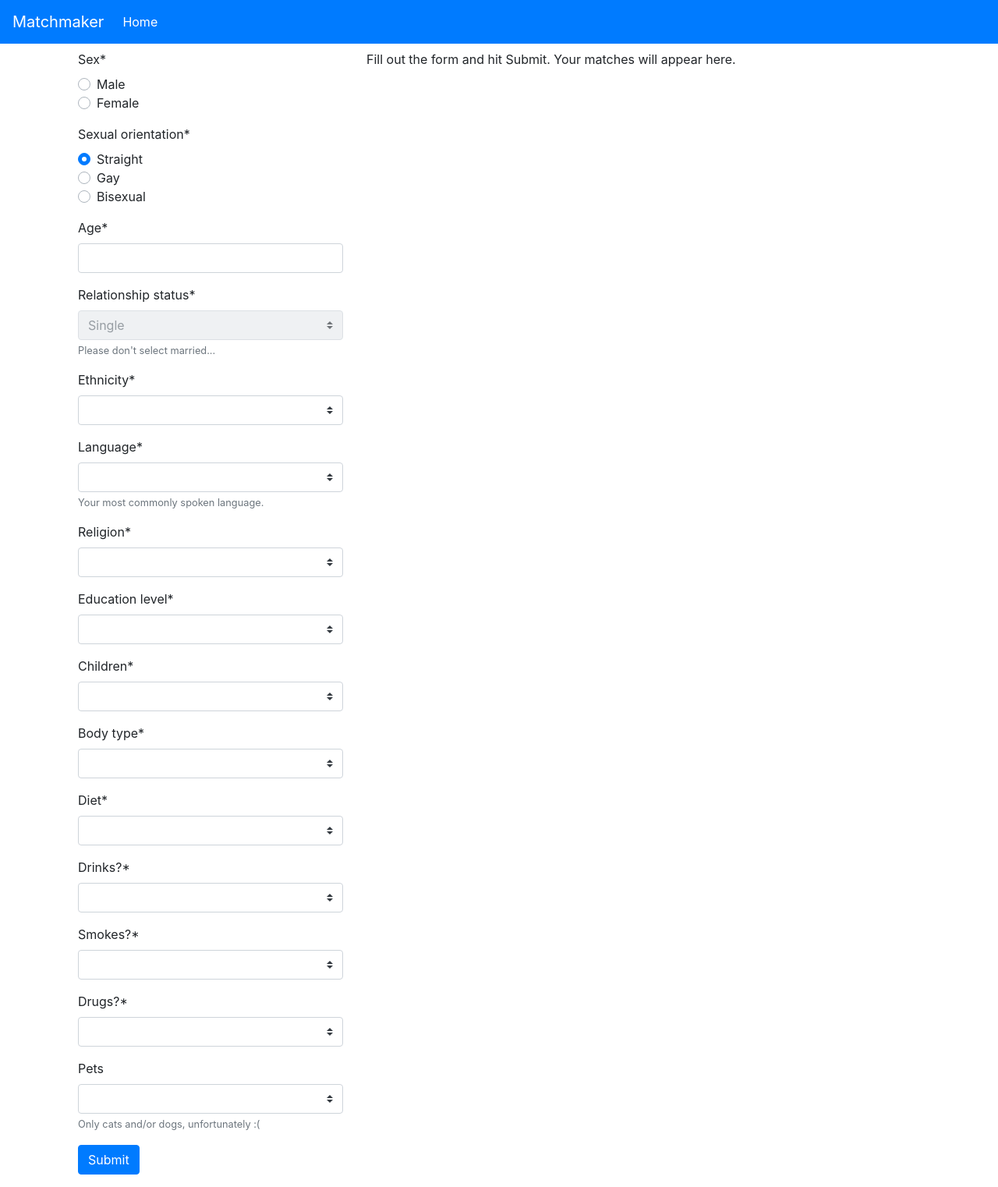
After one commit to GlenCrawford/matchmaker, a Django app: page /profile in a window 1280 px wide. The commit adds this page. Shown: the whole page at 78% size. Run offline with Django 3.2, Linux system fonts and the light colour scheme; some libraries are stand-ins or nearby versions.

Commit message:
Build profile form (and Ajax submission).

```diff
--- a/matchmaker.py
+++ b/matchmaker.py
@@ -14,7 +14,8 @@ def main():
   population_data_frame.drop('input', inplace = True)
 
   # For testing/debugging preprocessing:
-  # print(population_data_frame['pets_dogs'].value_counts(dropna = False))
+  # population_data_frame = Utilities.reverse_preprocessing(population_data_frame)
+  # print(population_data_frame['smokes'].value_counts(dropna = False))
   # print(population_data_frame[['pets_cats']])
   # exit()
 
--- a/matchmaker/data_preprocessing.py
+++ b/matchmaker/data_preprocessing.py
@@ -27,7 +27,7 @@ INPUT_DATA_COLUMNS_TO_USE = [
   # String
   # No missing values
   # 5 unique values: single (93%), seeing someone (3%), available (3%), married (0.5%), unknown (0.02%)
-  # Drop rows that are unknown, and it's kind of critical given the problem domain.
+  # Drop rows that are unknown, because that's kind of critical given the problem domain.
   # Drop rows that are seeing someone or married, because...why are they online dating?
   # Remove this feature after dropping the rows, won't need it after that.
   'relationship_status',
@@ -120,7 +120,7 @@ INPUT_DATA_COLUMNS_TO_USE = [
   # "likes dogs", and no mention of the rabbit.
   # Ignore the whole "likes" and "dislikes" aspect and simply turn it into a feature of what they actually have by first
   # mapping the values into a comma-separated list of what they have (e.g. "cats,dogs"), and then dropping and replacing
-  # the column in favour of two separate columns (pets_cats and pets_dogs) which are then label-binarizer encoded.
+  # the column in favour of two separate columns (pets_cats and pets_dogs) which are then label-replacement encoded.
   'pets',
 
   # religion:
--- a/requirements.txt
+++ b/requirements.txt
@@ -8,3 +8,4 @@ seaborn==0.11.0
 Django==3.1.2
 gunicorn==20.0.4
 django-heroku==0.3.1
+django-crispy-forms==1.9.2
--- /dev/null
+++ b/web/matchmaker/forms.py
@@ -0,0 +1,30 @@
+from django import forms
+from crispy_forms.helper import FormHelper
+from crispy_forms.layout import Submit
+
+class ProfileForm(forms.Form):
+  def __init__(self, *args, **kwargs):
+    super().__init__(*args, **kwargs)
+    self.helper = FormHelper()
+    self.helper.form_id = 'profile_form'
+    self.helper.form_method = 'post'
+    self.helper.form_action = 'matches'
+
+    self.helper.add_input(Submit('submit', 'Submit'))
+
+  # Fields.
+  sex = forms.ChoiceField(widget = forms.RadioSelect, label = 'Sex', required = True, choices = [('m', 'Male'), ('f', 'Female')])
+  sexual_orientation = forms.ChoiceField(widget = forms.RadioSelect, label = 'Sexual orientation', required = True, choices = [('straight', 'Straight'), ('gay', 'Gay'), ('bisexual', 'Bisexual')], initial = 'straight')
+  age = forms.IntegerField(label = 'Age', required = True, min_value = 18, max_value = 110)
+  relationship_status = forms.ChoiceField(label = 'Relationship status', required = True, disabled = True, choices = [('single', 'Single'), ('available', 'Available'), ('seeing someone', 'Seeing someone'), ('married', 'Married')], initial = 'single', help_text = 'Please don\'t select married...')
+  ethnicity = forms.ChoiceField(label = 'Ethnicity', required = True, choices = [('', ''), ('white', 'White'), ('asian', 'Asian'), ('black', 'Black'), ('hispanic_latin', 'Hispanic / Latin')], initial = '')
+  speaks = forms.ChoiceField(label = 'Language', required = True, choices = [('', ''), ('afrikaans', 'Afrikaans'), ('english', 'English'), ('french', 'French'), ('hindi', 'Hindi'), ('japanese', 'Japanese'), ('mandarin_chinese', 'Mandarin Chinese'), ('portuguese', 'Portuguese'), ('russian', 'Russian'), ('spanish', 'Spanish')], initial = '', help_text = 'Your most commonly spoken language.')
+  religion = forms.ChoiceField(label = 'Religion', required = True, choices = [('', ''), ('atheism', 'Atheism'), ('agnosticism', 'Agnosticism'), ('buddhism', 'Buddhism'), ('hinduism', 'Hinduism'), ('islam', 'Islam'), ('judaism', 'Judaism'), ('christianity', 'Christianity'), ('catholicism', 'Catholicism'), ('other', 'Other')], initial = '')
+  education = forms.ChoiceField(label = 'Education level', required = True, choices = [('', ''), ('less_than_high_school', 'Less than high school'), ('high_school', 'High school'), ('in_progress_study', 'Studying (in progress)'), ('completed_undergraduate_study', 'Completed undergraduate study'), ('completed_postgraduate_study', 'Completed postgraduate study')], initial = '')
+  offspring = forms.ChoiceField(label = 'Children', required = True, choices = [('', ''), ('no_kids', 'None (but want them)'), ('no_kids_dont_want_any', 'None (and don\'t want any)'), ('has_kids', 'Have children (and want more)'), ('has_kids_but_no_more', 'Have children (but no more)')], initial = '')
+  body_type = forms.ChoiceField(label = 'Body type', required = True, choices = [('', ''), ('thin', 'Thin'), ('fit', 'Fit'), ('average', 'Average'), ('curvy', 'Curvy'), ('overweight', 'Overweight')], initial = '')
+  diet = forms.ChoiceField(label = 'Diet', required = True, choices = [('', ''), ('anything', 'Anything'), ('vegetarian', 'Vegetarian'), ('vegan', 'Vegan')], initial = '')
+  drinks = forms.ChoiceField(label = 'Drinks?', required = True, choices = [('', ''), ('never', 'Never'), ('rarely', 'Rarely'), ('socially', 'Socially'), ('often', 'Often')], initial = '')
+  smokes = forms.ChoiceField(label = 'Smokes?', required = True, choices = [('', ''), ('no', 'No'), ('yes', 'Yes'), ('sometimes', 'Sometimes')], initial = '')
+  drugs = forms.ChoiceField(label = 'Drugs?', required = True, choices = [('', ''), ('never', 'Never'), ('sometimes', 'Sometimes'), ('often', 'Often')], initial = '')
+  pets = forms.ChoiceField(label = 'Pets', required = False, choices = [('', ''), ('', 'None'), ('cats', 'Have cat(s)'), ('dogs', 'Have dog(s)'), ('cats,dogs', 'Have cat(s) and dog(s)')], initial = '', help_text = 'Only cats and/or dogs, unfortunately :(')
--- /dev/null
+++ b/web/matchmaker/static/matchmaker/js/profile_form.js
@@ -0,0 +1,29 @@
+$(document).ready(function() {
+  $('form#profile_form').submit(function(event) {
+    var $form = $(event.target);
+
+    $.ajax({
+      method: $form.prop('method'),
+      url: $form.prop('action'),
+      dataType: 'html',
+      data: $form.serialize(),
+      beforeSend: function(jqXHR, settings) {
+        window.scrollTo({ top: 0, behavior: 'smooth' });
+
+        $('#waiting-container').addClass('d-none');
+        $('#loading-container').removeClass('d-none');
+        $('#matches-container').addClass('d-none');
+        $('#error-container').addClass('d-none');
+      }
+    }).done(function(data, textStatus, jqXHR) {
+      $('#loading-container').addClass('d-none');
+      $('#matches-container').removeClass('d-none').html(data);
+    })
+    .fail(function(jqXHR, textStatus, errorThrown) {
+      $('#loading-container').addClass('d-none');
+      $('#error-container').removeClass('d-none');
+    });
+
+    event.preventDefault();
+  });
+});
--- a/web/matchmaker/templates/matchmaker/home.html
+++ b/web/matchmaker/templates/matchmaker/home.html
@@ -31,7 +31,7 @@
           This site doesn't store any of your data. No cookies, no API calls, no nothing. It doesn't even have a database configured (seriously).
         </div>
         <div class="modal-footer">
-          <button type="button" class="btn btn-primary">Nice</button>
+          <a href="{% url 'profile' %}" class="btn btn-primary">Nice</a>
         </div>
       </div>
     </div>
--- a/web/matchmaker/templates/matchmaker/layout.html
+++ b/web/matchmaker/templates/matchmaker/layout.html
@@ -6,6 +6,7 @@
     <link rel="stylesheet" href="https://cdn.jsdelivr.net/npm/bootstrap@4.5.3/dist/css/bootstrap.min.css" integrity="sha384-TX8t27EcRE3e/ihU7zmQxVncDAy5uIKz4rEkgIXeMed4M0jlfIDPvg6uqKI2xXr2" crossorigin="anonymous">
     {% load static %}
     <link rel="stylesheet" href="{% static 'css/layout.css' %}">
+    <script src="{% static 'js/profile_form.js' %}" defer></script>
 
     {% block title %}<title>Matchmaker</title>{% endblock %}
   </head>
@@ -30,7 +31,7 @@
       {% block content %}{% endblock %}
     </main>
 
-    <script src="https://code.jquery.com/jquery-3.5.1.slim.min.js" integrity="sha384-DfXdz2htPH0lsSSs5nCTpuj/zy4C+OGpamoFVy38MVBnE+IbbVYUew+OrCXaRkfj" crossorigin="anonymous"></script>
+    <script src="https://code.jquery.com/jquery-3.5.1.min.js" integrity="sha256-9/aliU8dGd2tb6OSsuzixeV4y/faTqgFtohetphbbj0=" crossorigin="anonymous"></script>
     <script src="https://cdn.jsdelivr.net/npm/bootstrap@4.5.3/dist/js/bootstrap.bundle.min.js" integrity="sha384-ho+j7jyWK8fNQe+A12Hb8AhRq26LrZ/JpcUGGOn+Y7RsweNrtN/tE3MoK7ZeZDyx" crossorigin="anonymous"></script>
   </body>
 </html>
--- /dev/null
+++ b/web/matchmaker/templates/matchmaker/profile.html
@@ -0,0 +1,25 @@
+{% extends 'layout.html' %}
+{% load crispy_forms_tags %}
+
+{% block content %}
+  <div class="container">
+    <div class="row">
+      <div class="col-sm-4">
+        {% crispy profile_form %}
+      </div>
+      <div class="col-sm-8">
+        <div id="waiting-container">
+          Fill out the form and hit Submit. Your matches will appear here.
+        </div>
+        <div id="loading-container" class="d-none">
+          Finding your Mr. Darcy...
+        </div>
+        <div id="matches-container" class="d-none">
+        </div>
+        <div id="error-container" class="d-none">
+          Error :(
+        </div>
+      </div>
+    </div>
+  </div>
+{% endblock %}
--- a/web/matchmaker/templates/matchmaker/recommendations.html
+++ b/web/matchmaker/templates/matchmaker/recommendations.html
@@ -1,9 +1,5 @@
-{% extends 'layout.html' %}
-
-{% block content %}
 Matchmaker recommendations (template)
 
 <br />
 
-{{ recommendations }}
-{% endblock %}
+{{ matches }}
--- a/web/matchmaker/urls.py
+++ b/web/matchmaker/urls.py
@@ -4,5 +4,6 @@ from . import views
 
 urlpatterns = [
   path('', views.home, name = 'home'),
-  path('recommendations', views.recommendations)
+  path('profile', views.profile, name = 'profile'),
+  path('matches', views.matches, name = 'matches')
 ]
--- a/web/matchmaker/views.py
+++ b/web/matchmaker/views.py
@@ -1,13 +1,22 @@
 from django.shortcuts import render
+from .forms import ProfileForm
 import matchmaker as Matchmaker
 
 def home(request):
   context = {}
   return render(request, 'home.html', context)
 
-def recommendations(request):
-  recommendations = 'Matchmaker recommendations (data)'
+def profile(request):
   context = {
-    'recommendations': recommendations
+    'profile_form': ProfileForm()
+  }
+  return render(request, 'profile.html', context)
+
+def matches(request):
+  matches = 'Matchmaker matches (data)'
+  profile_form = ProfileForm(request.POST)
+  # if form.is_valid():
+  context = {
+    'matches': matches
   }
   return render(request, 'recommendations.html', context)
--- a/web/settings.py
+++ b/web/settings.py
@@ -33,6 +33,7 @@ ALLOWED_HOSTS = ['.herokuapp.com']
 
 INSTALLED_APPS = [
     'web.matchmaker.apps.MatchmakerConfig',
+    'crispy_forms',
     'django.contrib.admin',
     'django.contrib.auth',
     'django.contrib.contenttypes',
@@ -131,5 +132,7 @@ STATICFILES_DIRS = [
     BASE_DIR / 'web/matchmaker/static/matchmaker'
 ]
 
+CRISPY_TEMPLATE_PACK = 'bootstrap4'
+
 # Activate Django-Heroku.
 django_heroku.settings(locals())
```
